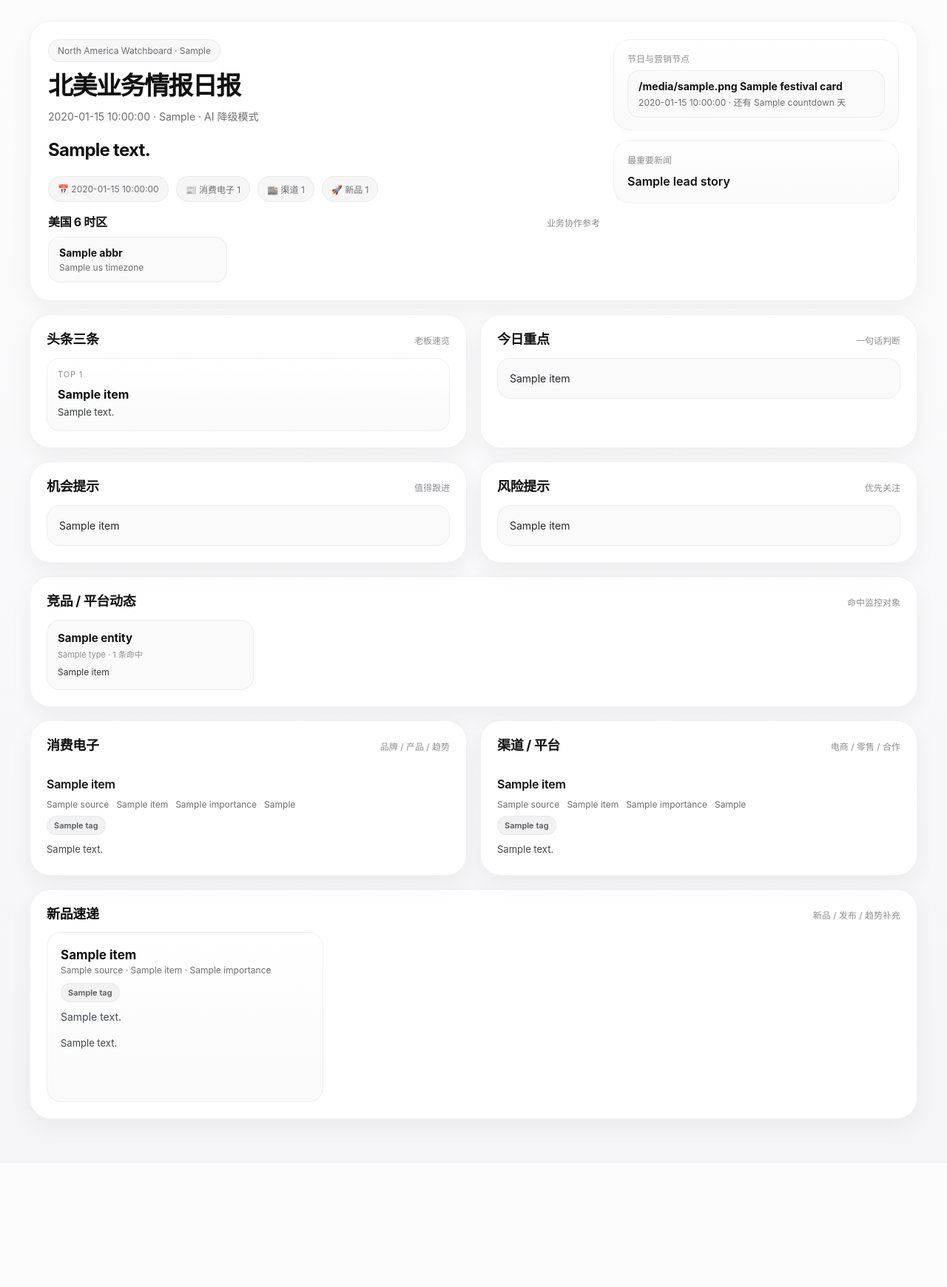
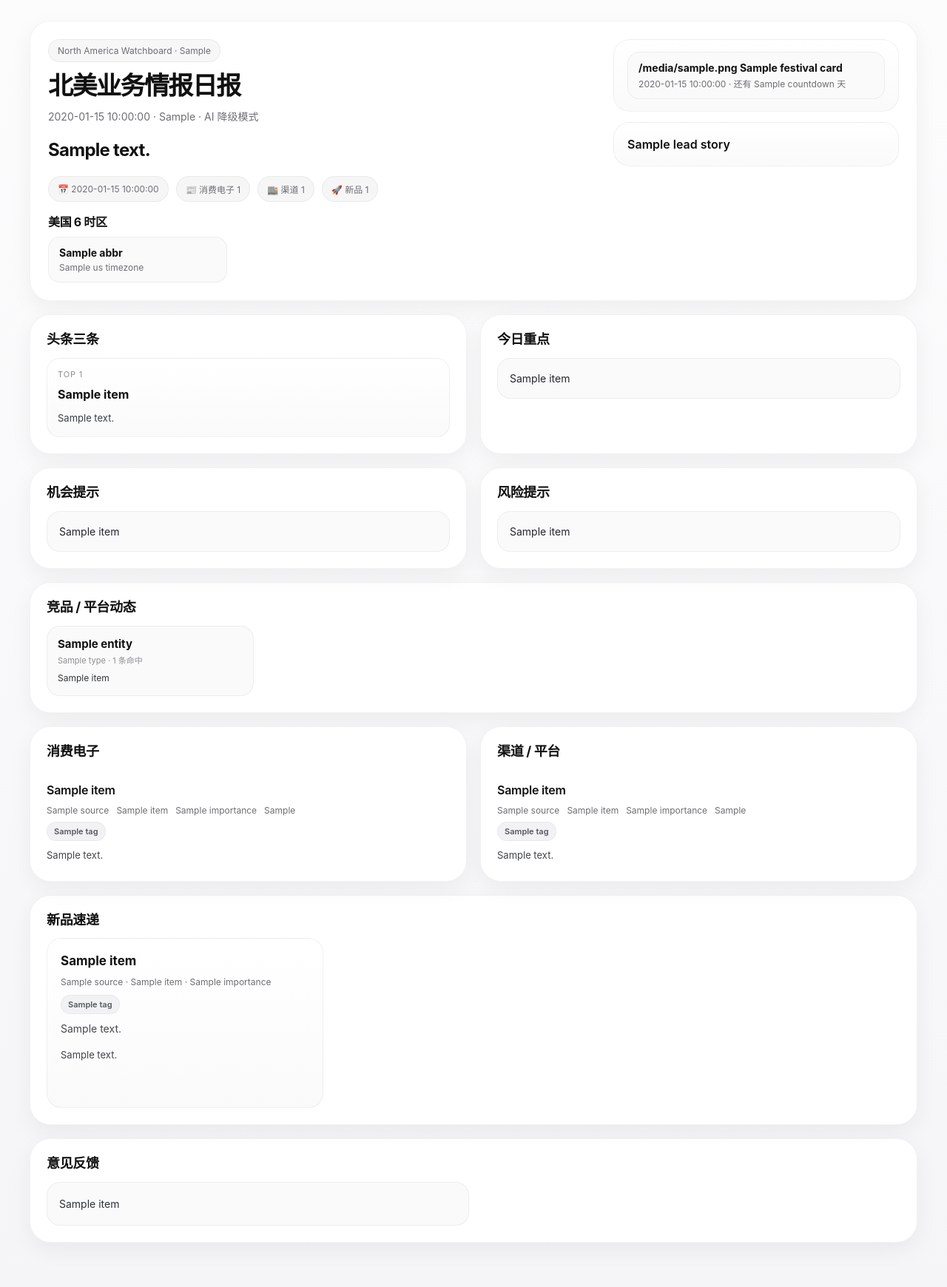
Before and after one commit to iven649/daily-report, a Python web app: template templates/index.html.j2 in a window 1280 px wide. Shown: the whole page at 74% size. Before the commit the page ends 1524 px from the top, so only its background shows below. Run offline with Jinja, Linux system fonts and the light colour scheme; the template is opened without the code that fills it: most values are stand-ins (such as "Sample title", 1, 10 or a date in 2020).

Commit message:
Update index.html.j2

```diff
--- a/templates/index.html.j2
+++ b/templates/index.html.j2
@@ -139,12 +139,6 @@
       padding: 16px 18px;
     }
 
-    .mini-label {
-      font-size: 12px;
-      color: var(--muted-2);
-      margin-bottom: 8px;
-    }
-
     .mini-value {
       font-size: 16px;
       line-height: 1.65;
@@ -233,11 +227,6 @@
       letter-spacing: -0.02em;
     }
 
-    .section-meta {
-      font-size: 12px;
-      color: var(--muted-2);
-    }
-
     .headline-list {
       display: flex;
       flex-direction: column;
@@ -264,6 +253,11 @@
       line-height: 1.55;
       font-weight: 650;
       margin-bottom: 8px;
+      display: inline-block;
+    }
+
+    .headline-title:hover {
+      color: #4d5157;
     }
 
     .headline-note {
@@ -374,6 +368,11 @@
       line-height: 1.45;
       font-weight: 680;
       margin-bottom: 8px;
+      display: inline-block;
+    }
+
+    .product-title:hover {
+      color: #4d5157;
     }
 
     .product-meta {
@@ -431,6 +430,23 @@
       color: #5a5f67;
     }
 
+    .feedback-list {
+      display: grid;
+      grid-template-columns: 1fr 1fr;
+      gap: 12px;
+      margin-top: 6px;
+    }
+
+    .feedback-card {
+      padding: 16px;
+      border-radius: 18px;
+      border: 1px solid var(--line-soft);
+      background: #fafafa;
+      font-size: 14px;
+      line-height: 1.8;
+      color: #2f3238;
+    }
+
     @media (max-width: 1120px) {
       .hero-grid,
       .section-row {
@@ -439,7 +455,8 @@
       .watch-grid {
         grid-template-columns: repeat(2, 1fr);
       }
-      .product-grid {
+      .product-grid,
+      .feedback-list {
         grid-template-columns: 1fr 1fr;
       }
       .tz-grid {
@@ -459,7 +476,8 @@
       }
       .product-grid,
       .watch-grid,
-      .tz-grid {
+      .tz-grid,
+      .feedback-list {
         grid-template-columns: 1fr;
       }
     }
@@ -491,7 +509,6 @@
           <div style="margin-top:18px;">
             <div class="section-head" style="margin-bottom:10px;">
               <h2 class="section-title" style="font-size:16px;">美国 6 时区</h2>
-              <div class="section-meta">业务协作参考</div>
             </div>
             <div class="tz-grid">
               {% for tz in us_timezones %}
@@ -506,7 +523,6 @@
 
         <div class="mini-stack">
           <div class="mini-card">
-            <div class="mini-label">节日与营销节点</div>
             <div class="festival-list">
               {% for f in festival_cards %}
               <a class="festival-link" href="{{ f.slug }}.html">
@@ -518,7 +534,6 @@
           </div>
 
           <div class="mini-card">
-            <div class="mini-label">最重要新闻</div>
             <div class="mini-value">
               {% if lead_story %}
                 {{ lead_story.display_title or lead_story.title or lead_story.name }}
@@ -536,7 +551,6 @@
       <section class="card section-card">
         <div class="section-head">
           <h2 class="section-title">头条三条</h2>
-          <div class="section-meta">老板速览</div>
         </div>
         <div class="headline-list">
           {% for item in headline_trio %}
@@ -554,7 +568,6 @@
       <section class="card section-card">
         <div class="section-head">
           <h2 class="section-title">今日重点</h2>
-          <div class="section-meta">一句话判断</div>
         </div>
         <ul class="signal-list">
           {% for item in takeaways %}
@@ -568,7 +581,6 @@
       <section class="card section-card">
         <div class="section-head">
           <h2 class="section-title">机会提示</h2>
-          <div class="section-meta">值得跟进</div>
         </div>
         <ul class="signal-list">
           {% for item in opportunity_signals %}
@@ -580,7 +592,6 @@
       <section class="card section-card">
         <div class="section-head">
           <h2 class="section-title">风险提示</h2>
-          <div class="section-meta">优先关注</div>
         </div>
         <ul class="signal-list">
           {% for item in risk_signals %}
@@ -593,7 +604,6 @@
     <section class="card section-card" style="margin-bottom:18px;">
       <div class="section-head">
         <h2 class="section-title">竞品 / 平台动态</h2>
-        <div class="section-meta">命中监控对象</div>
       </div>
       <div class="watch-grid">
         {% for entity in monitored_entities %}
@@ -614,7 +624,6 @@
       <section class="card section-card">
         <div class="section-head">
           <h2 class="section-title">消费电子</h2>
-          <div class="section-meta">品牌 / 产品 / 趋势</div>
         </div>
 
         {% for item in consumer_electronics %}
@@ -641,7 +650,6 @@
       <section class="card section-card">
         <div class="section-head">
           <h2 class="section-title">渠道 / 平台</h2>
-          <div class="section-meta">电商 / 零售 / 合作</div>
         </div>
 
         {% for item in channel_news %}
@@ -666,10 +674,9 @@
       </section>
     </div>
 
-    <section class="card section-card">
+    <section class="card section-card" style="margin-bottom:18px;">
       <div class="section-head">
         <h2 class="section-title">新品速递</h2>
-        <div class="section-meta">新品 / 发布 / 趋势补充</div>
       </div>
 
       <div class="product-grid">
@@ -691,6 +698,17 @@
       </div>
     </section>
 
+    <section class="card section-card">
+      <div class="section-head">
+        <h2 class="section-title">意见反馈</h2>
+      </div>
+      <div class="feedback-list">
+        {% for item in feedback_items %}
+        <div class="feedback-card">{{ item }}</div>
+        {% endfor %}
+      </div>
+    </section>
+
   </div>
 </body>
 </html>
```
